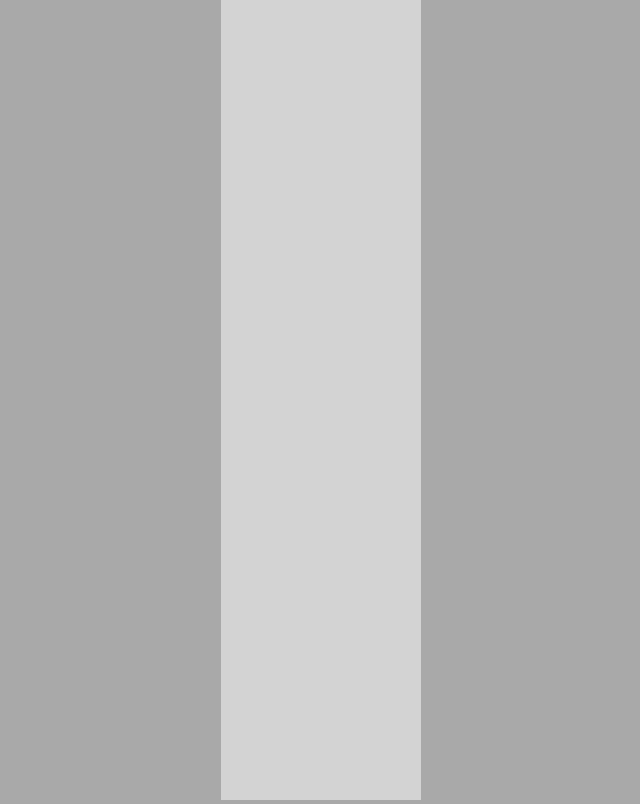
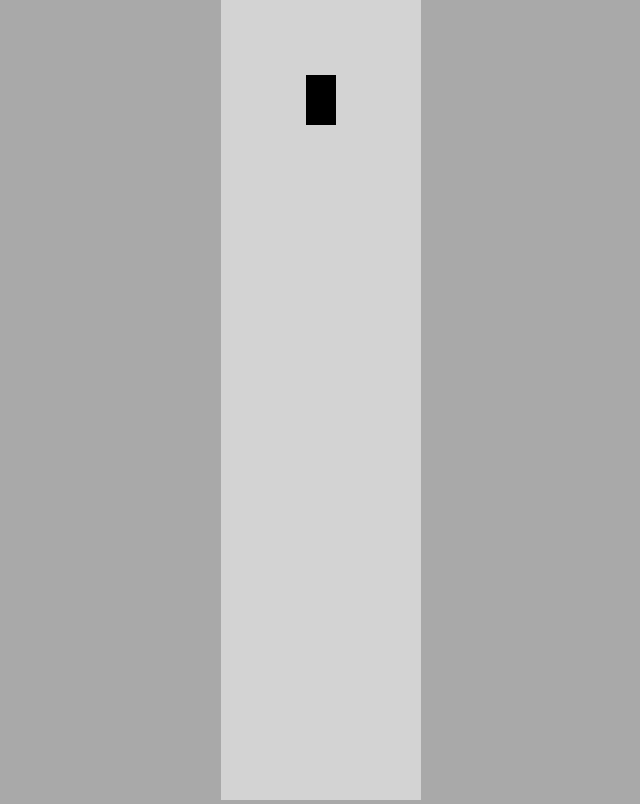
Before and after one commit to sidd-lotlikar/self-driving-car, a plain HTML site: page index.html in a window 1280 px wide. Shown: the whole page, without its empty margins (319-959 px from the left). Drawn offline with Linux system fonts and the light colour scheme.

Commit message:
Add Car class with draw method and documentation

```diff
--- /dev/null
+++ b/car.js
@@ -0,0 +1,30 @@
+class Car {
+  /**
+   *
+   * @param {number} x - The horizontal position of the car relative to the canvas.
+   * @param {number} y - The vertical position of the car relative to the canvas.
+   * @param {number} width - The width of the car.
+   * @param {number} height - The height of the car.
+   */
+  constructor(x, y, width, height) {
+    this.x = x;
+    this.y = y;
+    this.width = width;
+    this.height = height;
+  }
+
+  /**
+   * Draws the car on the given canvas rendering context.
+   * @param {CanvasRenderingContext2D} drawingContext
+   */
+  draw(drawingContext) {
+    drawingContext.beginPath();
+    drawingContext.rect(
+      this.x - this.width / 2,
+      this.y - this.height / 2,
+      this.width,
+      this.height
+    );
+    drawingContext.fill();
+  }
+}
--- a/index.html
+++ b/index.html
@@ -8,6 +8,7 @@
   </head>
   <body>
     <canvas id="mainCanvas"></canvas>
+    <script src="car.js"></script>
     <script src="main.js"></script>
   </body>
 </html>
--- a/main.js
+++ b/main.js
@@ -3,3 +3,11 @@ canvas.height = window.innerHeight;
 canvas.width = 200;
 
 const drawingContext = canvas.getContext("2d");
+
+const carX = 100;
+const carY = 100;
+const carHeight = 30;
+const carWidth = 50;
+const car = new Car(carX, carY, carHeight, carWidth);
+
+car.draw(drawingContext);
```
